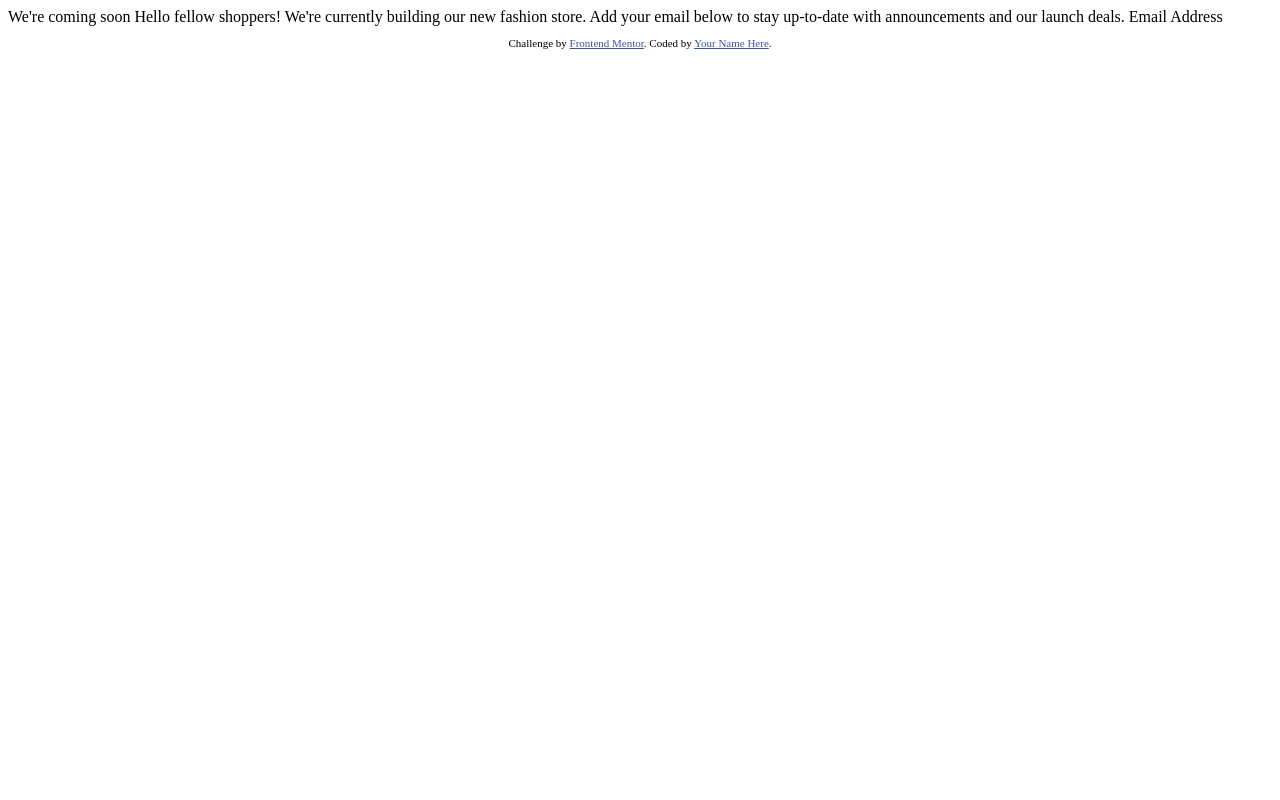
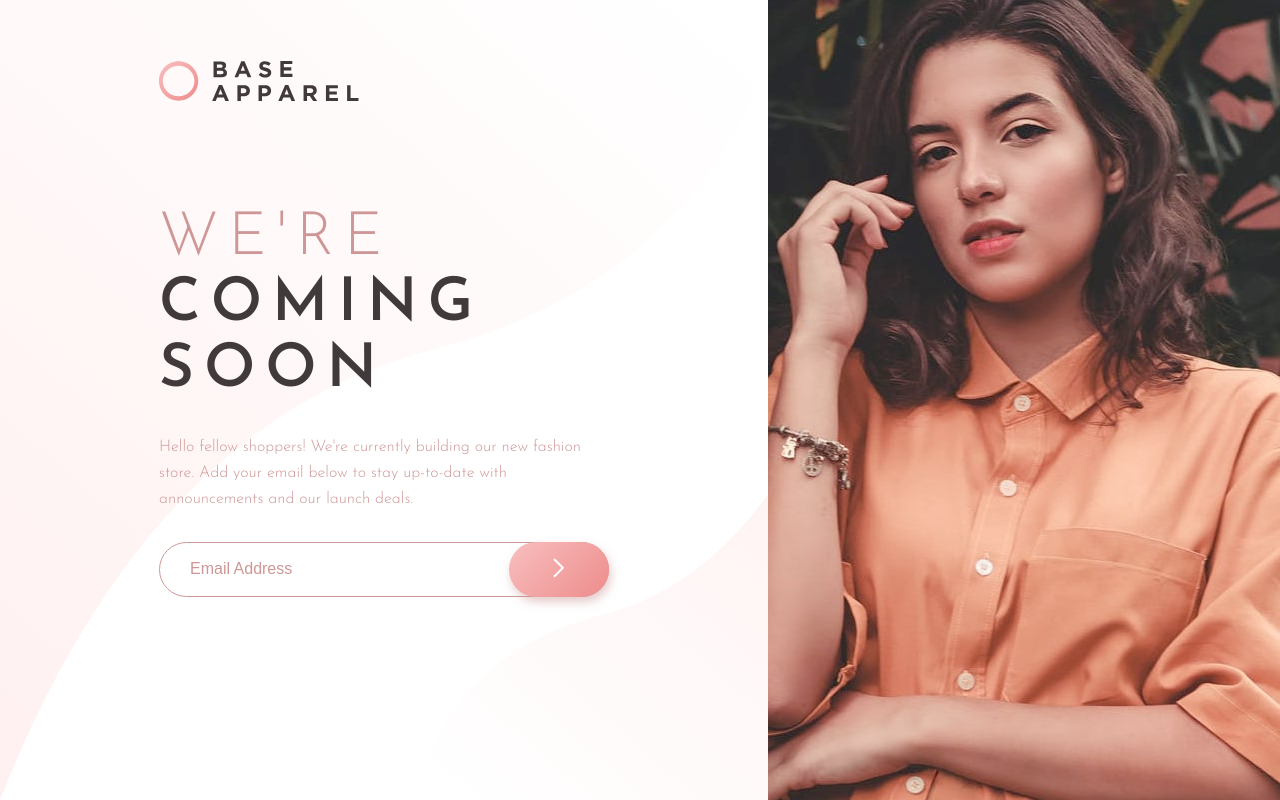
Before and after one commit to abhilashdk2016/Base-Apparel, a plain HTML site: page index.html in a window 1280 px wide. Drawn offline with Linux system fonts and the light colour scheme.

Commit message:
Styles Complete

```diff
--- a/index.html
+++ b/index.html
@@ -5,29 +5,38 @@
   <meta name="viewport" content="width=device-width, initial-scale=1.0"> <!-- displays site properly based on user's device -->
 
   <link rel="icon" type="image/png" sizes="32x32" href="./images/favicon-32x32.png">
-
+  <link rel="stylesheet" href="./style.css" />
   <title>Frontend Mentor | Base Apparel coming soon page</title>
-
-  <!-- Feel free to remove these styles or customise in your own stylesheet 👍 -->
-  <style>
-    .attribution { font-size: 11px; text-align: center; }
-    .attribution a { color: hsl(228, 45%, 44%); }
-  </style>
 </head>
 <body>
 
-  We're coming soon
+  <div class="container">
+    <div class="left">
+      <div class="inner-container">
+      <img class="logo" src="/images/logo.svg" alt="logo">
+      <img src="images/hero-mobile.jpg" alt="background mobile" class="bg-mobile">
 
-  Hello fellow shoppers! We're currently building our new fashion store.
-  Add your email below to stay up-to-date with announcements and our launch deals.
+        <h1><span>We're</span> <br /> coming <br /> soon</h1>
 
-  Email Address
+        <p>Hello fellow shoppers! We're currently building our new fashion store.
+        Add your email below to stay up-to-date with announcements and our launch deals.</p>
 
-  <footer>
-    <p class="attribution">
-      Challenge by <a href="https://www.frontendmentor.io?ref=challenge" target="_blank">Frontend Mentor</a>.
-      Coded by <a href="#">Your Name Here</a>.
-    </p>
-  </footer>
+        <form action="">
+          <input type="email" placeholder="Email Address">
+          <img src="/images/icon-error.svg" alt="error" class="error-icon">
+          <button>
+            <img src="/images/icon-arrow.svg" alt="arrow">
+          </button>
+          <small>Please provide a valid email</small>
+        </form>
+      </div>
+
+    </div>
+    <div class="right bg-image">
+    </div>
+  </div>
+
+
+
 </body>
 </html>
--- /dev/null
+++ b/style.css
@@ -0,0 +1,180 @@
+@import url('https://fonts.googleapis.com/css2?family=Josefin+Sans:ital,wght@0,300;0,600;1,300&display=swap');
+
+* {
+    box-sizing: border-box;
+}
+
+body {
+    font-family: "Josefin Sans", sans-serif;
+    margin: 0;
+    background-image: url('images/bg-pattern-desktop.svg');
+
+}
+
+.container {
+    display: flex;
+    min-height: 100vh;
+    margin: 0 auto;
+}
+
+.inner-container {
+    max-width: 450px;
+    margin: 0 auto;
+}
+
+.left {
+    width: 60%;
+    padding: 0 40px 40px;
+}
+
+.right {
+    width: 40%;
+}
+
+.bg-image {
+    background-image: url("/images/hero-desktop.jpg");
+    background-size: cover;
+    background-position: center center;
+}
+
+.logo {
+    margin: 60px 0;
+    width: 200px;
+}
+
+.bg-mobile {
+    display: none;
+}
+
+h1 {
+    text-transform: uppercase;
+    font-size: 60px;
+    letter-spacing: 10px;
+    color: hsl(0, 6%, 24%);
+    line-height: 1.1;
+    margin-bottom: 0;
+    transform: translateX(-100%);
+    animation: comeinleft 0.5s ease forwards;
+}
+
+@keyframes comeinleft {
+    to {
+        transform: translateX(0);
+    }
+}
+
+h1 span {
+    color: hsl(0, 36%, 70%);
+    font-weight: 200;
+}
+
+p {
+    color: hsl(0, 36%, 70%);
+    line-height: 26px;
+    margin: 30px 0;
+    transform: translateX(100%);
+    animation: comeinright 0.5s ease forwards;
+}
+
+@keyframes comeinright {
+    to {
+        transform: translateX(0);
+    }
+}
+
+form {
+    position: relative;
+}
+
+input {
+    background-color: transparent;
+    border: 1px solid hsl(0, 36%, 70%);
+    border-radius: 50px;
+    font-size: 16px;
+    padding: 15px 30px;
+    width: 100%;
+    height: 55px;
+}
+
+input:focus {
+    outline: none;
+    box-shadow: 0px 0px 10px hsla(0, 36%, 70%, 0.5);
+}
+
+input::placeholder {
+    color: hsl(0, 36%, 70%)
+}
+
+form.error input {
+    border: 2px solid hsl(0, 36%, 70%);
+}
+
+button {
+    background-image: linear-gradient(135deg, hsl(0, 80%, 86%), hsl(0, 74%, 74%));
+    border: none;
+    padding: 15px;
+    border-radius: 50px;
+    width: 100px;
+    position: absolute;
+    top: 0;
+    right: 0;
+    height: 55px;
+    box-shadow: 2px 5px 10px hsla(0, 36%, 70%, 0.5);
+    transition: opacity 0.2s ease;
+
+    cursor: pointer;
+}
+
+button:hover {
+    opacity: 0.6;
+}
+
+.error-icon {
+    display: none;
+    position: absolute;
+    top: 15px;
+    right: 120px;
+}
+
+form.error .error-icon {
+    display: block;
+}
+
+small {
+    display: block;
+    margin-top: 15px;
+    margin-left: 20px;
+    color: hsl(0, 93%, 68%);
+    display: none;
+}
+
+form.error small {
+    display: block;
+}
+
+@media screen and (max-width: 600px) {
+    .right {
+        display: none;
+    }
+
+    .left {
+        width: 100%;
+    }
+
+    .bg-mobile {
+        display: block;
+        width: calc(100% + 80px);
+        margin-left: -40px;
+        margin-right: -40px;
+    }
+
+    .logo {
+        width: 100px;
+        margin: 30px 0;
+    }
+
+    h1 {
+        font-size: 40px;
+    }
+
+}
```
